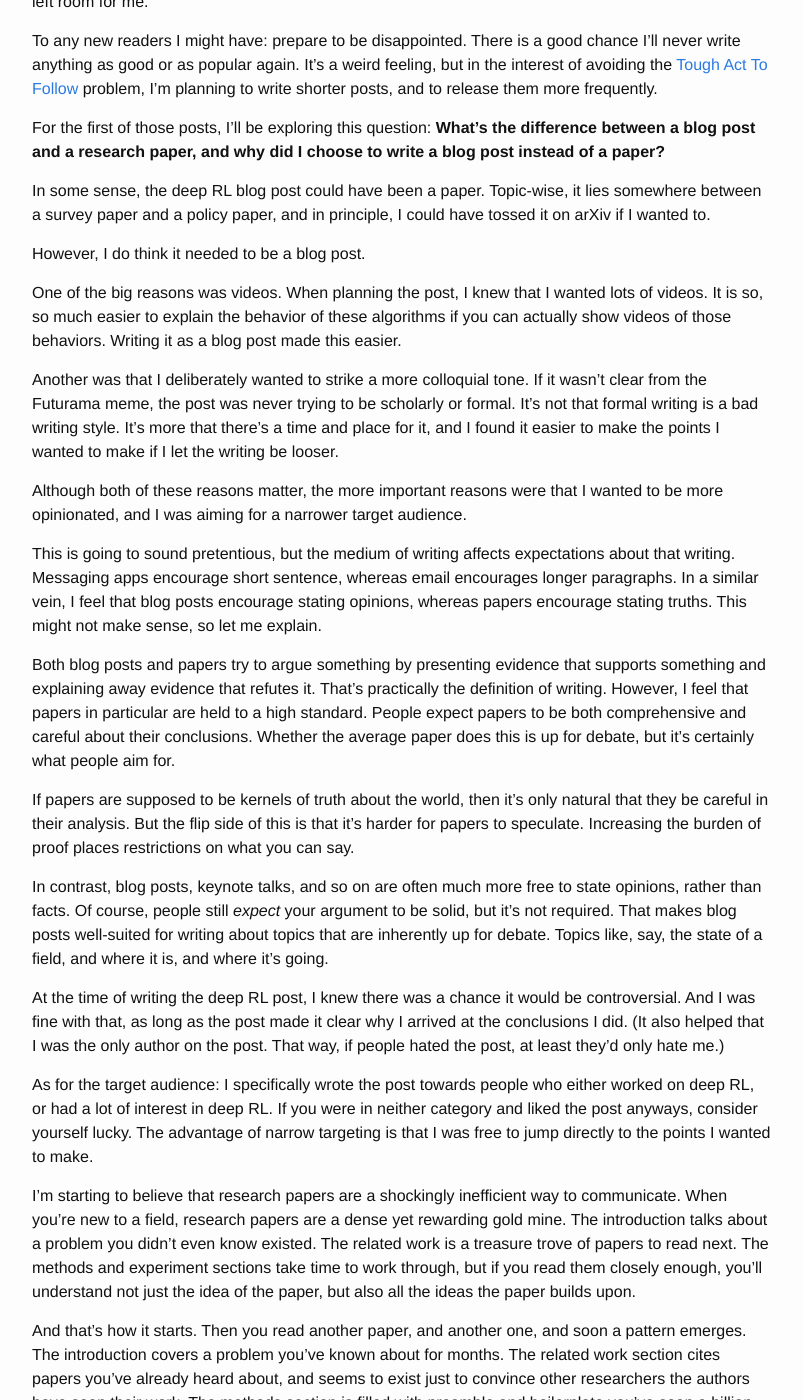
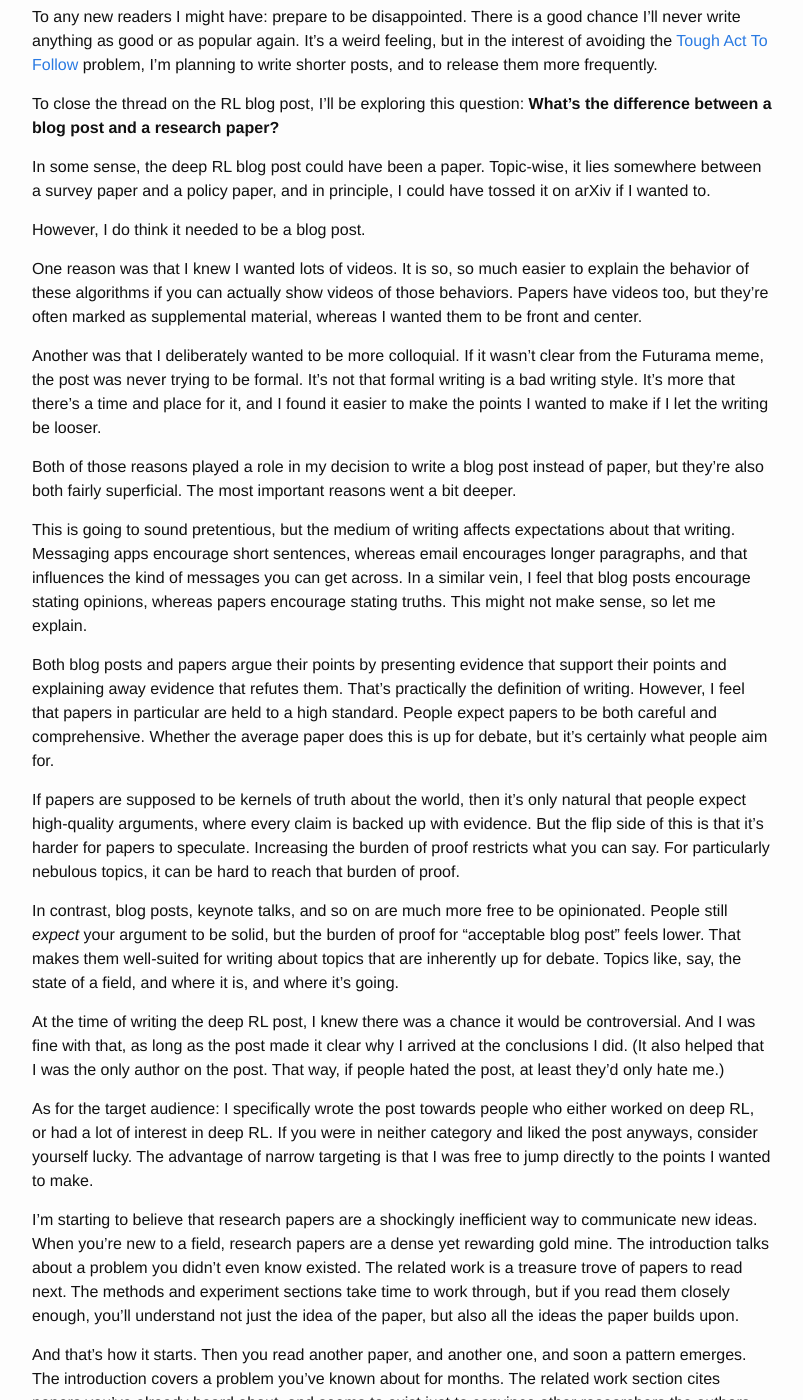
Before and after one commit to alexirpan/alexirpan.github.io, a Jekyll site: the page built from _posts/2018-02-21-blog-paper.markdown, in a window 1280 px wide and 1400 px high, scrolled down 305 px. Shown: the whole window, without its empty margins (238-1041 px from the left). Built offline with Jekyll 4.4.1, drawn with Linux system fonts in a browser that asks for light colours; nearby versions of some CDN libraries; some of the changed text lies outside the part shown.

Commit message:
Done is better than perfect

```diff
--- a/_posts/2018-02-21-blog-paper.markdown
+++ b/_posts/2018-02-21-blog-paper.markdown
@@ -4,11 +4,10 @@ title:  "Blog Posts and Research Papers"
 date:   2018-02-21 01:01:00 -0800
 ---
 
-I've been blown away by the reception to my most recent "Deep RL Doesn't
-Work Yet" blog post. In retrospect, it was a perfect storm - I spent a lot of
+I've been blown away by the reception to my most recent
+"[Deep RL Doesn't Work Yet]({% post_url 2018-02-14-rl-hard %})" blog post. In retrospect, it was a perfect storm - I spent a lot of
 time on the post, it was about a popular subject, most people agreed with
 the post's overarching message, and yet very few people had written about it.
-That left room for me.
 
 To any new readers I might have: prepare to be disappointed. There is a good
 chance I'll never write anything as good or as popular again. It's a weird
@@ -16,9 +15,9 @@ feeling, but in the interest of avoiding the [Tough Act To Follow](http://tvtrop
 problem, I'm planning to write shorter posts, and to release them more
 frequently.
 
-For the first of those posts, I'll be exploring this question: **What's the
-difference between a blog post and a research paper, and why did I choose to
-write a blog post instead of a paper?**
+To close the thread on the RL blog post,
+I'll be exploring this question: **What's the
+difference between a blog post and a research paper?**
 
 In some sense, the deep RL blog post could have been a paper. Topic-wise, it
 lies somewhere between a survey paper and a policy paper, and in principle,
@@ -26,45 +25,49 @@ I could have tossed it on arXiv if I wanted to.
 
 However, I do think it needed to be a blog post.
 
-One of the big reasons was videos.
-When planning the post, I knew that I wanted lots of videos.
+One reason was that I knew I wanted lots of videos.
 It is so, so much easier to explain the behavior of these algorithms
-if you can actually show videos of those behaviors. Writing it as a blog
-post made this easier.
+if you can actually show videos of those behaviors. Papers have videos
+too, but they're often marked as supplemental material, whereas I wanted them
+to be front and center.
 
-Another was that I deliberately wanted to strike a more colloquial tone. If
+Another was that I deliberately wanted to be more colloquial. If
 it wasn't clear from the Futurama meme, the post was never trying to be
-scholarly or formal. It's not that formal writing is a bad writing style.
+formal. It's not that formal writing is a bad writing style.
 It's more that there's a time and place for it, and I found it easier to make
 the points I wanted to make if I let the writing be looser.
 
-Although both of these reasons matter, the more important reasons were that
-I wanted to be more opinionated, and I was aiming for a narrower target
-audience.
+Both of those reasons played a role in my decision to write a blog post
+instead of paper, but they're also both fairly superficial. The most important
+reasons went a bit deeper.
 
 This is going to sound pretentious, but the medium of writing
 affects expectations about that writing. Messaging apps encourage short
-sentence, whereas email encourages longer paragraphs. In a similar vein, I feel
+sentences, whereas email encourages longer paragraphs, and that influences the
+kind of messages you can get across. In a similar vein, I feel
 that blog posts encourage stating opinions, whereas papers encourage stating
 truths. This might not make sense, so let me explain.
 
 Both blog posts
-and papers try to argue something by presenting evidence that supports something
-and explaining away evidence that refutes it. That's practically the definition
+and papers argue their points by presenting evidence that support their points
+and explaining away evidence that refutes them. That's practically the definition
 of writing. However, I feel that papers in particular are held to a high
-standard. People expect papers to be both comprehensive and careful about their
-conclusions. Whether the average paper does this is
+standard. People expect papers to be both careful and comprehensive.
+Whether the average paper does this is
 up for debate, but it's certainly what people aim for.
 
 If papers are supposed to be kernels of truth about the world, then it's only
-natural that they be careful in their analysis. But the flip side of this is that
-it's harder for papers to speculate. Increasing the burden of proof
-places restrictions on what you can say.
+natural that people expect high-quality arguments, where every claim is backed
+up with evidence. But the flip side of this is that
+it's harder for papers to speculate. Increasing the burden of proof restricts
+what you can say. For particularly nebulous topics, it can be hard to reach that
+burden of proof.
 
-In contrast, blog posts, keynote talks, and so on are often much more free to
-state opinions, rather than facts. Of course, people still *expect* your argument
-to be solid, but it's not required.
-That makes blog posts well-suited for writing about topics
+In contrast, blog posts, keynote talks, and so on are much more free to
+be opinionated.
+People still *expect* your argument to be solid, but the burden of proof for
+"acceptable blog post" feels lower.
+That makes them well-suited for writing about topics
 that are inherently up for debate. Topics like, say, the state of a field, and
 where it is, and where it's going.
 
@@ -80,7 +83,7 @@ The advantage of narrow targeting is that I was free to jump directly to the
 points I wanted to make.
 
 I'm starting to believe that research papers are a shockingly inefficient
-way to communicate.
+way to communicate new ideas.
 When you're new to a field, research papers are a dense yet rewarding gold mine.
 The introduction talks about a problem you didn't even know existed. The
 related work is a treasure trove of papers to read next. The methods
@@ -99,11 +102,13 @@ like this:
 
 > Let $$S$$ and $$A$$ be the states and actions of a Markov decision
 process (MDP). Policy $$\pi$$ gives a distribution over actions, given state
-$$s$$. Our objective is to maximize reward."
+$$s$$. A trajectory is a sequence ($$s_1, a_1, s_2, a_2, \ldots$$), and our
+objective is to learn a $$\pi$$ that maximizes reward.
 
-And then depending on the paper,
+Depending on the paper,
 it'll either explain what Q-Learning is, or explain what policy gradient is.
-I was not in the mood to explain any of that.
+I was not in the mood to explain either in my RL post. So I decided to assume
+the reader already knew how they worked, and moved on.
 
 Did you know [there's a paper for MDP notation](https://arxiv.org/abs/1512.09075)?
 It exists just so that authors can use a single sentence for their notation,
@@ -111,29 +116,30 @@ instead of writing paragraphs of it. I half-suspect this was created when the
 author was trying to figure out how to get their paper to fit within the page
 limit for one of the ML conferences.
 
-The research paper format encourages the author to be complete. That's fine! I
-don't think papers should be written any differently. Papers are written
+**The research paper format encourages the authors to be complete.** That's fine! I
+don't think papers need to change. Papers are written
 for everyone, from the enthusiast to the new undergrad and the tenured
 professor. It's just that very few people need everything that's in the paper.
 These days, I usually read papers for their key ideas, and only read more
-closely if I'm trying to reproduce or extend their results.
+closely if I'm trying to reproduce or extend its results.
 Once you strip out the problem definition, skip the careful qualification to prior
 work, and accept the intervening details on faith, the core idea is often just
 a few paragraphs.
 
-Here is a paraphrased reviewer comment from a paper I worked on: "your 2 minute
+Here is a paraphrased reviewer comment from a paper I worked on: "Your 2 minute
 video was better at explaining your work than the paper itself."
 Isn't that interesting? It's technically wrong, since the video didn't mention
 any of the implementation details. And at the same time, I found myself
-agreeing with that revieiwer.
+agreeing with the comment.
 
-Everyone says that conferences are less about the papers, and more about networking
-and talking shop with other people in the field. Papers are important, but they
-aren't the only way to contribute something.
+The RL blog post argues many things, but one thing it's shown is that papers
+aren't the only way to contribute to a field. Papers matter, but they're not
+the only thing that matters. Yes, blog posts are one way to contribute, but
+there's also open-sourcing code, advocating for best practices, and creating
+tutorials for newcomers.
 
 I went to NIPS last year. Over the course of a week, [679 papers](https://unsupervisedmethods.com/nips-accepted-papers-stats-26f124843aa0)
 were presented. At the end of NIPS, what was everyone talking about?
-
 [Ali Rahimi's Test of Time talk](http://www.argmin.net/2017/12/05/kitchen-sinks/).
 
 Food for thought.
```
